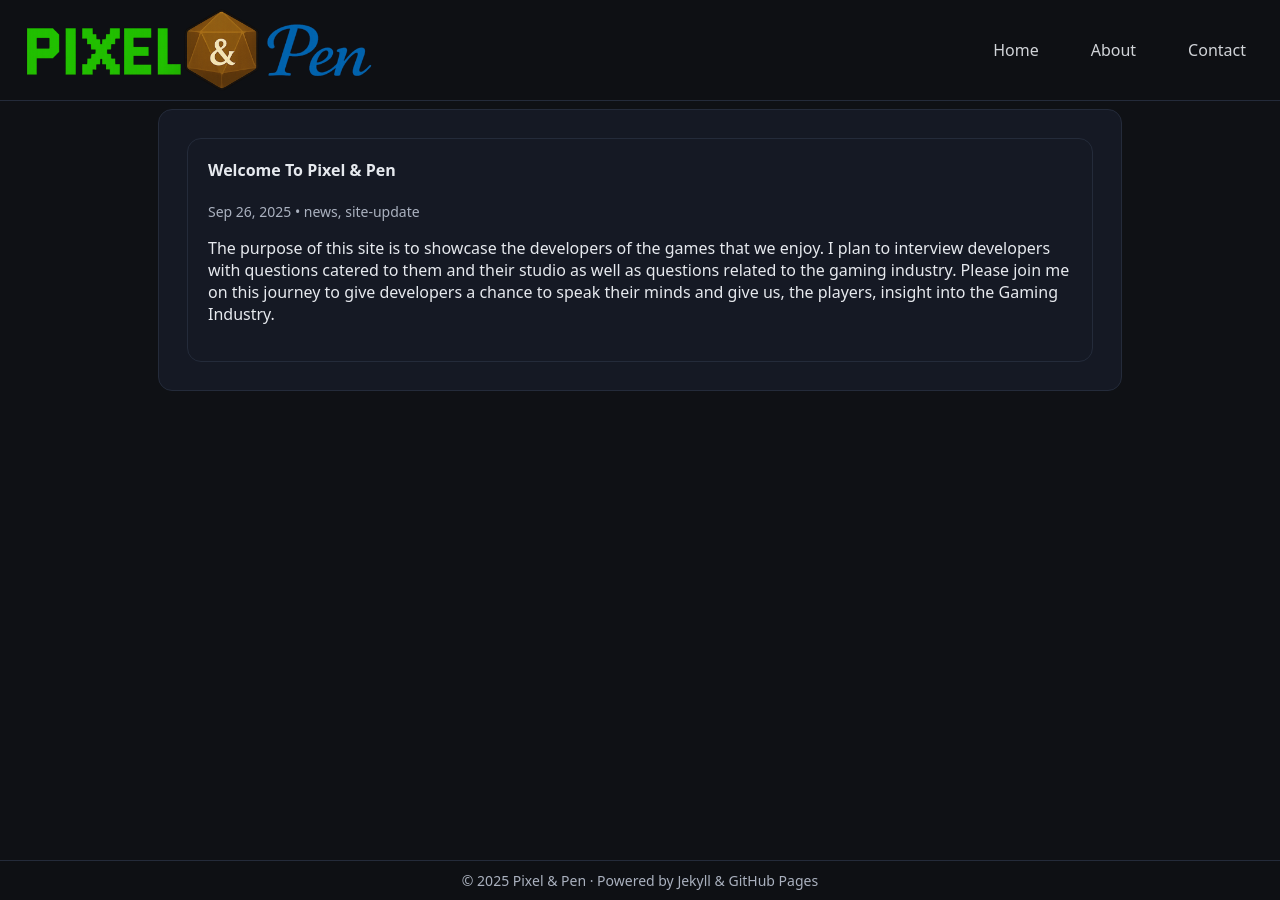
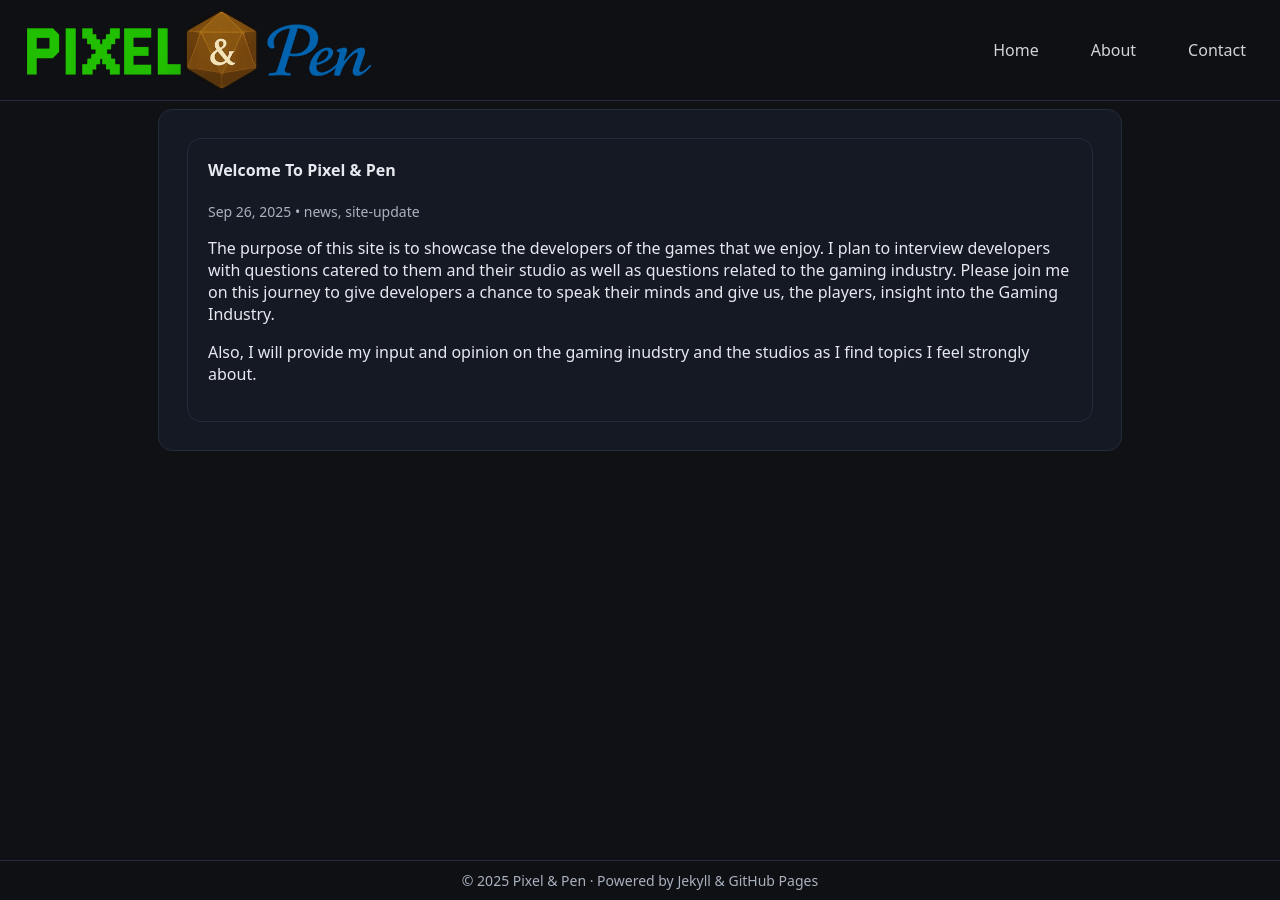
Before and after one commit to TEWbrah/pixelandpen, a Jekyll site: the page built from _posts/2025-09-26-welcome-to-pixel-and-pen.md, in a window 1280 px wide. Built offline with Jekyll 4.4.1, drawn with Linux system fonts in a browser that asks for light colours.

Commit message:
Update 2025-09-26-welcome-to-pixel-and-pen.md

```diff
--- a/_posts/2025-09-26-welcome-to-pixel-and-pen.md
+++ b/_posts/2025-09-26-welcome-to-pixel-and-pen.md
@@ -6,3 +6,5 @@ tags: [news, site-update]
 ---
 
 The purpose of this site is to showcase the developers of the games that we enjoy. I plan to interview developers with questions catered to them and their studio as well as questions related to the gaming industry. Please join me on this journey to give developers a chance to speak their minds and give us, the players, insight into the Gaming Industry.
+
+Also, I will provide my input and opinion on the gaming inudstry and the studios as I find topics I feel strongly about.
```
